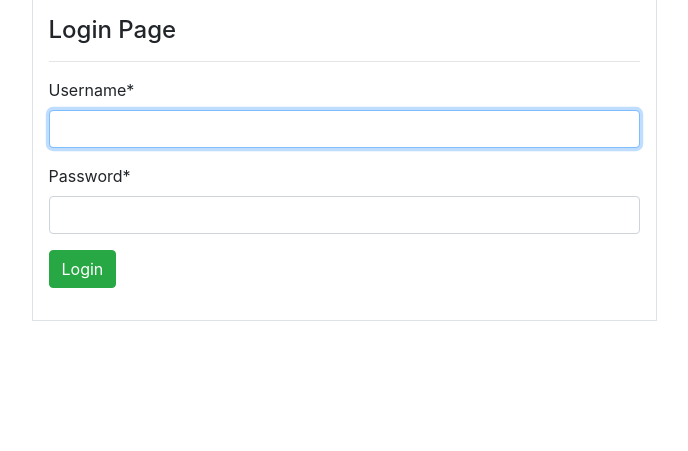
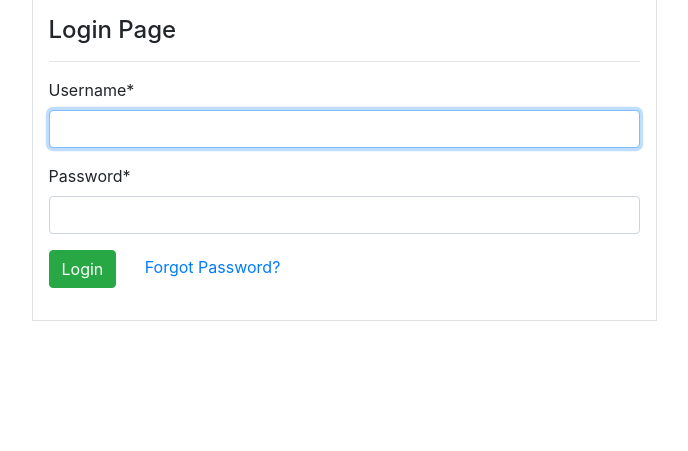
Before and after one commit to Snehaa1203/Inventory-Management-System, a Django app: page / in a window 1280 px wide. Shown: the part 81-532 px from the top of the page, without its empty margins (296-984 px from the left). Run offline with Django 3.2, Linux system fonts and the light colour scheme; some libraries are stand-ins or nearby versions.

Commit message:
forget password added

```diff
--- a/inventory/inventory/settings.py
+++ b/inventory/inventory/settings.py
@@ -128,3 +128,9 @@ MEDIA_ROOT=(BASE_DIR/'media')
 # https://docs.djangoproject.com/en/3.2/ref/settings/#default-auto-field
 
 DEFAULT_AUTO_FIELD = 'django.db.models.BigAutoField'
+EMAIL_BACKEND="django.core.mail.backends.smtp.EmailBackend"
+EMAIL_HOST="smtp.gmail.com"
+EMAIL_PORT=587
+EMAIL_USE_TLS=True
+EMAIL_HOST_USER="s0737751@gmail.com"
+EMAIL_HOST_PASSWORD="snehas0737751"
--- a/inventory/inventory/urls.py
+++ b/inventory/inventory/urls.py
@@ -26,8 +26,13 @@ urlpatterns = [
     path('register/',views.register,name='register'),
     path('',auth_views.LoginView.as_view(template_name='login.html'),name='login'),
     path('logout/',auth_views.LogoutView.as_view(template_name='logout.html'),name='logout'),
-     path('profile/',views.profile,name='profile'),
-     path('profile/update',views.profile_update,name='profile_update'),
+    path('profile/',views.profile,name='profile'),
+    path('profile/update',views.profile_update,name='profile_update'),
+    path('password_reset',auth_views.PasswordResetView.as_view(),name="password_reset"),
+    path("password_reset_done",auth_views.PasswordResetDoneView.as_view(),name="password_reset_done"),
+    path("password_reset_confirm/<uidb64>/<token>",auth_views.PasswordResetConfirmView.as_view(),name="password_reset_confirm"),
+    path("password_reset_complete/",auth_views.PasswordResetCompleteView.as_view(),name="password_reset_complete"),
+
 
 
 ]
--- a/inventory/templates/login.html
+++ b/inventory/templates/login.html
@@ -11,7 +11,10 @@
             <form method="POST">
                 {% csrf_token %}
                 {{ form|crispy }}
+
                 <input class="btn btn-success" type="submit" value="Login">
+                <a class = "mx-4" href="{% url 'password_reset' %}">Forgot Password?</a>
+
             </form>
         </div>
     </div>
```
Also changed, not shown: inventory/db.sqlite3.
